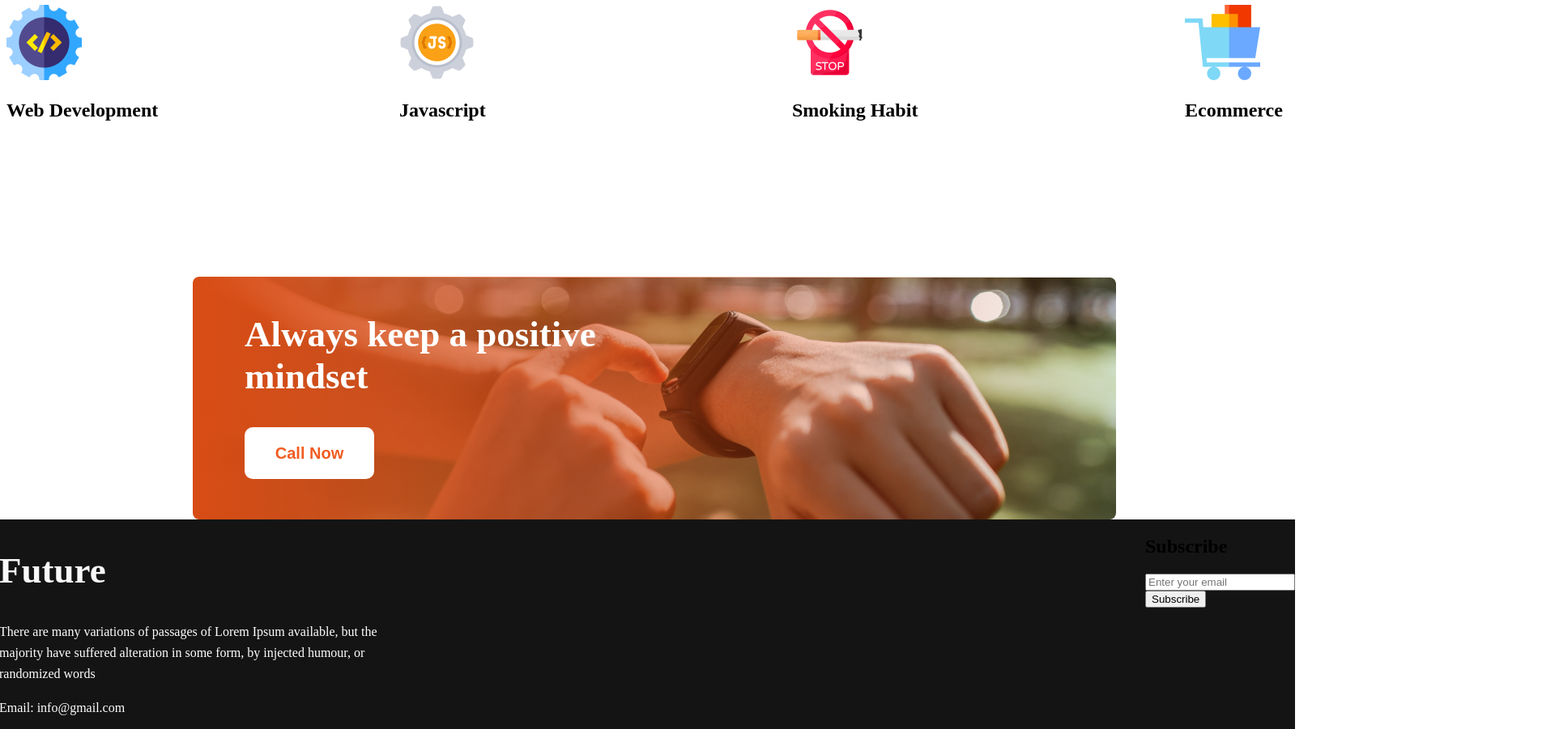
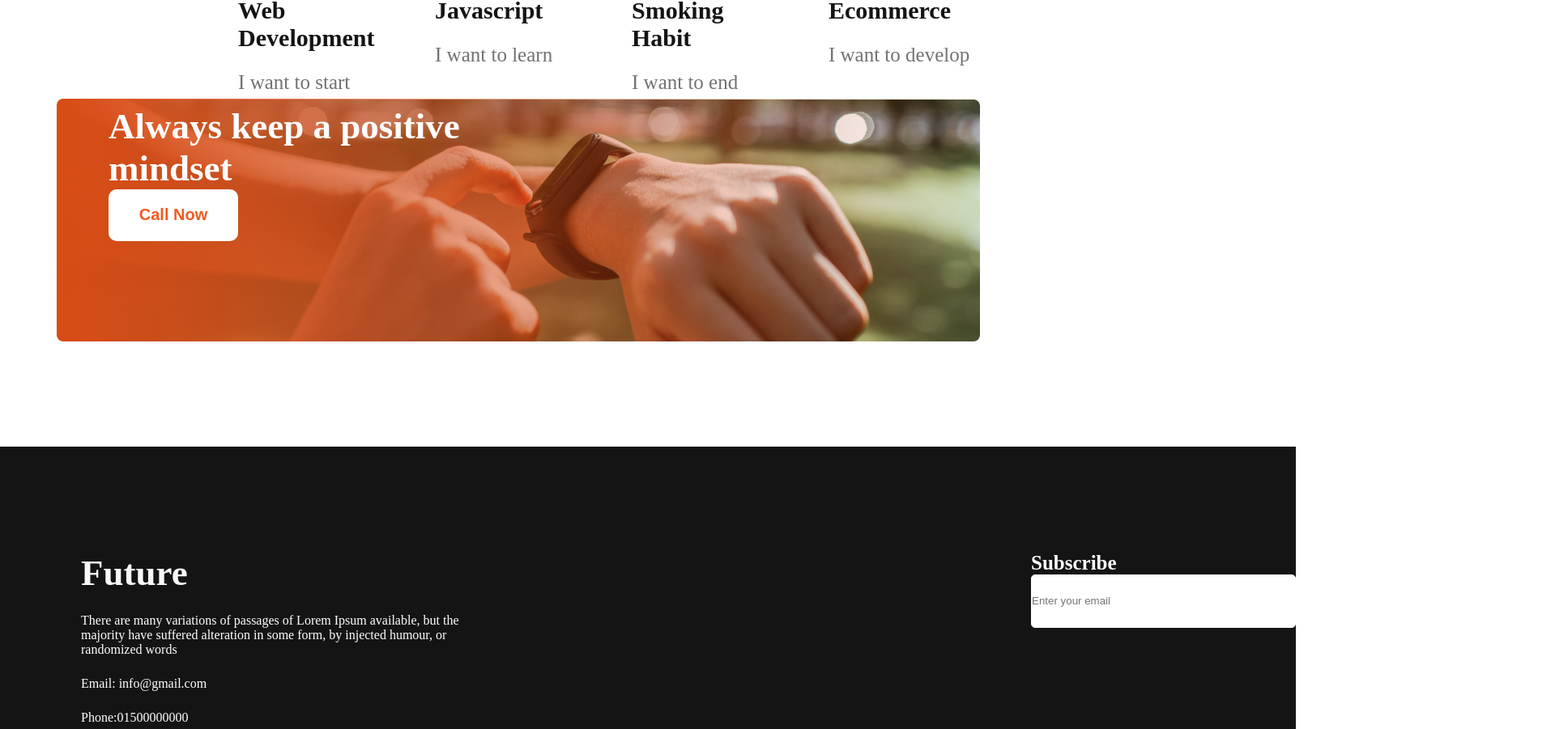
Before and after one commit to MTHasan0/new-year, a plain HTML site: page index.html in a window 1280 px wide. Shown: the part 1855-2756 px from the top of the page at 81% size, 1920 px wide, since content can reach past the window. Drawn offline with nearby package versions, Linux system fonts and the light colour scheme.

Commit message:
complete

```diff
--- a/index.html
+++ b/index.html
@@ -46,25 +46,25 @@
         </section>
         <section class="plan-section">
             <div class="plan-container">
-                <div>
+                <div class="icon">
                     <img class="plan-icon" src="images/icons/web.png" alt="">
-                    <h2>Web Development</h2>
-                    <p>I want to start</p>
+                    <h2 class="icon-header">Web Development</h2>
+                    <p class="icon-description">I want to start</p>
                 </div>
-                <div>
+                <div class="icon">
                     <img class="plan-icon" src="images/icons/js.png" alt="">
-                    <h2>Javascript</h2>
-                    <p>I want to learn</p>
+                    <h2 class="icon-header">Javascript</h2>
+                    <p class="icon-description">I want to learn</p>
                 </div>
-                <div>
+                <div class="icon">
                     <img class="plan-icon" src="images/icons/smoke.png" alt="">
-                    <h2>Smoking Habit</h2>
-                    <p>I want to end</p>
+                    <h2 class="icon-header">Smoking Habit</h2>
+                    <p class="icon-description">I want to end</p>
                 </div>
-                <div>
+                <div class="icon">
                     <img class="plan-icon" src="images/icons/ecom.png" alt="">
-                    <h2>Ecommerce</h2>
-                    <p>I want to develop</p>
+                    <h2 class="icon-header">Ecommerce</h2>
+                    <p class="icon-description">I want to develop</p>
                 </div>
             </div>
 
@@ -75,7 +75,9 @@
 
             <div class="watch-title">
                 <h2>Always keep a positive mindset</h2>
-                <button type="button">Call Now</button>
+
+            </div>
+            <div><button type="button">Call Now</button>
             </div>
 
 
@@ -93,12 +95,20 @@
                 <p>Phone:01500000000</p>
                 </p>
 
+                <div class="footer-icon"><img src="images/icons/fb.png" alt=""><img src="images/icons/twitter.png" alt=""><img src="images/icons/youtube.png" alt=""></div>
+
+
+
+
+
             </div>
+
             <div class="subscribe-section">
                 <h2 class="subscribe-title">Subscribe</h2>
-                <input type="email" placeholder="Enter your email">
-                <button type="button">Subscribe</button>
+                <input style="width: 325px; height: 64px; border-radius: 5px; border: 1px solid white; text-align: left;" type="email" placeholder="Enter your email"><br>
+
             </div>
+
         </div>
     </footer>
 
--- a/style/style.css
+++ b/style/style.css
@@ -1,3 +1,8 @@
+* {
+    margin: 0;
+    padding: 0;
+}
+
 body {
     background-color: white;
     /* font-family: 'Work Sans', sans-serif; */
@@ -12,16 +17,19 @@ body {
 .banner {
     background-image: url('/images/banner/banner1.png');
     background-repeat: no-repeat;
+    background-size: cover;
     width: 1600px;
     height: 808px;
-    margin: -9px 0px 0px -9px;
+
+    /* margin: -9px 0px 0px -9px; */
 
 }
 
 .banner-container {
     text-align: right;
-    margin-left: 845px;
+    margin-left: 745px;
     margin-top: -52px;
+
 
 
 
@@ -36,7 +44,7 @@ body {
     font-size: 65px;
     font-weight: 700;
     margin-bottom: 0px;
-    /* margin-left: 845px; */
+
 
 
 }
@@ -57,8 +65,9 @@ body {
 
 }
 
-.banner-container>a>button {
-    margin-right: 230px;
+.banner-container>a,
+button {
+    /* margin-right: 230px; */
     width: 160px;
     height: 64px;
     background: #F15B22;
@@ -67,6 +76,10 @@ body {
     font-size: 20px;
     font-weight: 600;
     border: none;
+    margin-left: 364px;
+    text-decoration: none;
+    position: relative;
+
 }
 
 
@@ -120,25 +133,58 @@ ul li:before {
     color: #009959;
 }
 
+
+
+.icon {
+    width: 92.958px;
+    height: 92.958px;
+    /* margin-top: 130px; */
+}
+
+.icon-header {
+    color: #151414;
+    text-align: center;
+    font-family: sans-serif Work Sans;
+    font-size: 30px;
+    font-style: normal;
+    font-weight: 700;
+    line-height: normal;
+    text-align: left;
+}
+
+.icon-description {
+    color: #737272;
+    text-align: center;
+    font-family: sans-serif Work Sans;
+    font-size: 25px;
+    font-style: normal;
+    font-weight: 500;
+    line-height: normal;
+    text-align: left;
+}
+
 .plan-container {
     display: flex;
-    margin-top: 183px;
+    justify-content: center;
+    margin-left: 130px;
+    /* margin-right: 130px; */
+    margin-top: 130px;
+    gap: 150px;
+
+
 }
 
-.plan-icon {
-    width: 93px;
-    height: 93px;
-}
 
 
 .watch-section {
     width: 1140px;
     height: 300px;
     border-radius: 8px;
-    background-image: linear-gradient(90deg, #d84c15 0%, rgba(241, 91, 34, 0.00) 100%), url('../images/watch.png');
+    background-image: linear-gradient(90deg, #d84c15 0%, rgba(241, 91, 34, 0.00)), url('../images/watch.png');
     background-repeat: no-repeat;
-    margin-left: 230px;
+    margin: auto;
     margin-top: 130px;
+
 }
 
 .watch-title {
@@ -152,6 +198,7 @@ ul li:before {
     margin-left: 64px;
     padding-top: 8px;
 
+
 }
 
 
@@ -159,7 +206,6 @@ ul li:before {
     width: 160px;
     height: 64px;
     background: white;
-    text-align: center;
     border: 0px;
     color: #F15B22;
     font-family: sans-serif Work Sans;
@@ -168,6 +214,7 @@ ul li:before {
     font-weight: 600;
     line-height: normal;
     border-radius: 10px;
+    margin-left: 64px;
 }
 
 
@@ -177,9 +224,9 @@ ul li:before {
 }
 
 .footer-section {
+    margin-top: 130px;
     width: 1600px;
     height: 577px;
-    margin-left: -9px;
     background-color: #151414;
 
 
@@ -192,22 +239,45 @@ ul li:before {
     font-style: normal;
     font-weight: 700;
     line-height: normal;
+
+}
+
+.future-section {
+    margin-left: 100px;
+    margin-top: 130px;
 }
 
 
-.subscribe-section,
-input,
-button {
-    display: block;
-}
 
-.future-description, p {
+.future-description,
+p {
     width: 485px;
     color: #FFF;
-    font-family:sans-serif Work Sans;
+    font-family: sans-serif Work Sans;
     font-size: 16px;
     font-style: normal;
     font-weight: 400;
-    line-height: 26px;
+    margin-top: 24px;
     /* 162.5% */
 }
+
+.footer-icon {
+    display: flex;
+    gap: 20px;
+}
+
+.subscribe-section {
+
+    margin-top: 130px;
+
+}
+
+.subscribe-title {
+    color: #FFF;
+    font-family:sans-serif Work Sans;
+    font-size: 25px;
+    font-style: normal;
+    font-weight: 600;
+    line-height: normal;
+
+}
```
